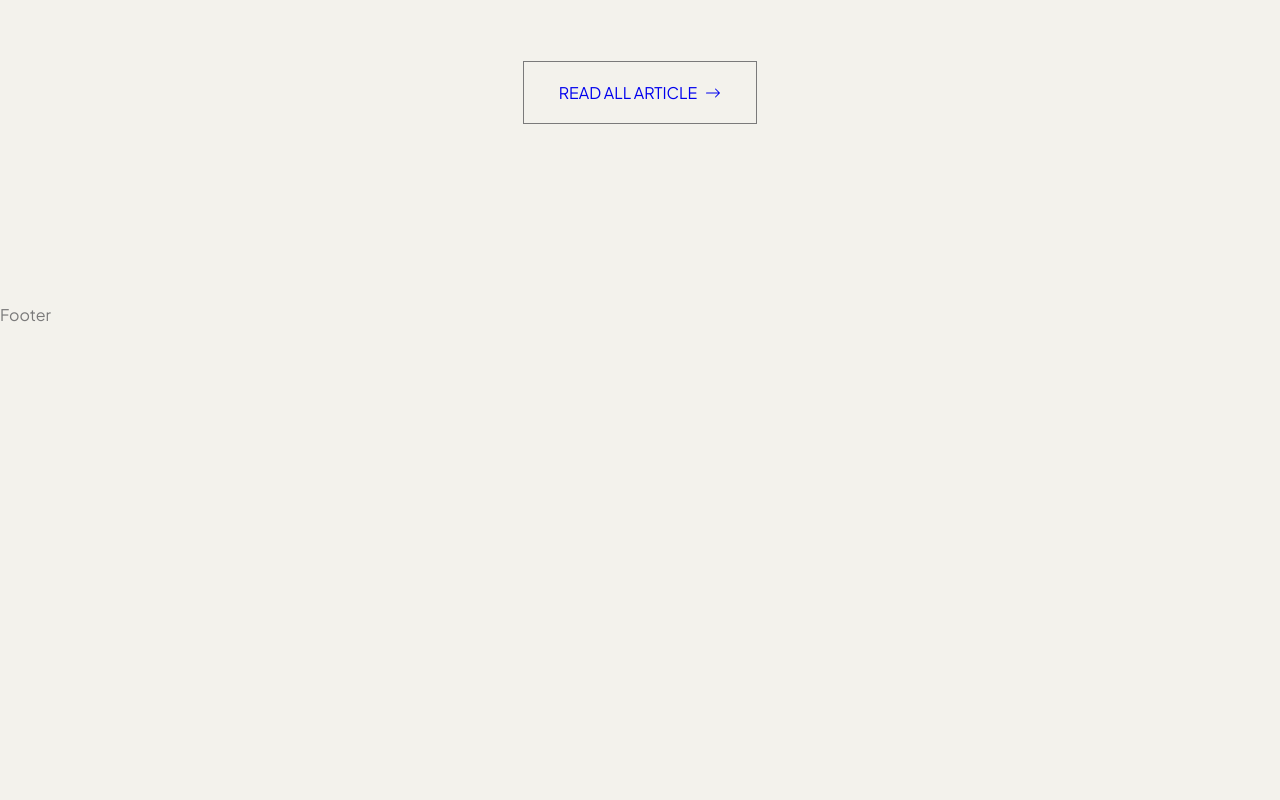
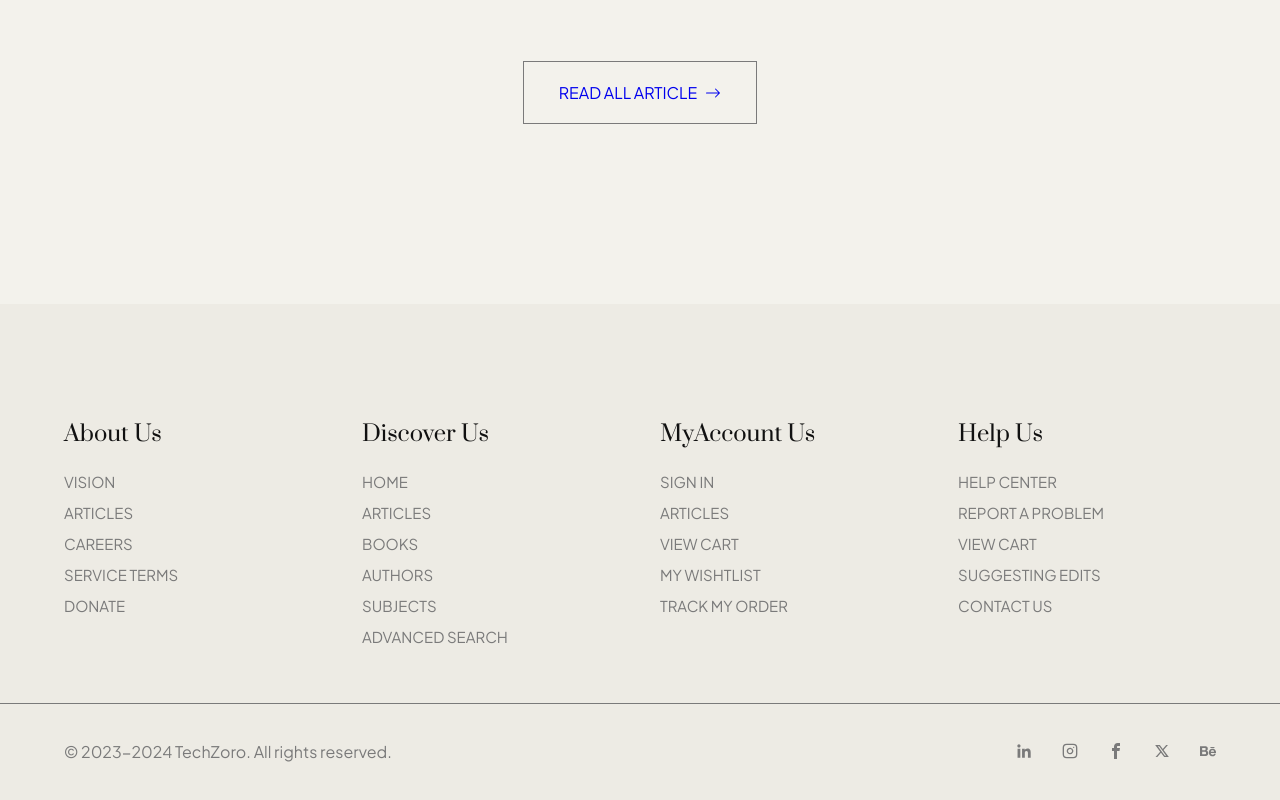
Before and after one commit to LaxmanZ/book-ecommerce-reactjs, a React (Vite) app: page / in a window 1280 px wide. Shown: the part 6361-7161 px from the top of the page. Before the commit the page ends 6686 px from the top, so only its background shows below. Built offline with nearby package versions, Linux system fonts and the light colour scheme.

Commit message:
designed the footer component

```diff
--- a/src/components/footer/Footer.jsx
+++ b/src/components/footer/Footer.jsx
@@ -1,8 +1,91 @@
+import { Link } from 'react-router-dom';
+import { FootersLinksData } from '../../data/Data';
+import './footer.css';
+
+import { ImFacebook, ImBehance } from 'react-icons/im';
+import { FiInstagram } from 'react-icons/fi';
+import { RiTwitterXLine } from 'react-icons/ri';
+import { GrLinkedinOption } from 'react-icons/gr';
 
 const Footer = () => {
   return (
-    <div>Footer</div>
-  )
-}
+    <>
+      <footer>
+        <div className="container footer-container">
+          {/* About Params  */}
+          <div>
+            <h4>About Us</h4>
+            <ul className="about-params params-links">
+              {FootersLinksData.Aboutus.map((item, id) => (
+                <li key={id}>
+                  <Link to={item.link}>{item.linkname}</Link>
+                </li>
+              ))}
+            </ul>
+          </div>
 
-export default Footer
+          {/* Discover Params  */}
+          <div>
+            <h4>Discover Us</h4>
+            <ul className="discoverParams params-links">
+              {FootersLinksData.Discover.map((item, id) => (
+                <li key={id}>
+                  <Link to={item.link}>{item.linkname}</Link>
+                </li>
+              ))}
+            </ul>
+          </div>
+
+          {/* MyAccount Params  */}
+          <div>
+            <h4>MyAccount Us</h4>
+            <ul className="myAccountParams params-links">
+              {FootersLinksData.Myaccount.map((item, id) => (
+                <li key={id}>
+                  <Link to={item.link}>{item.linkname}</Link>
+                </li>
+              ))}
+            </ul>
+          </div>
+
+          {/* Help Params  */}
+          <div>
+            <h4>Help Us</h4>
+            <ul className="helpParams params-links">
+              {FootersLinksData.Help.map((item, id) => (
+                <li key={id}>
+                  <Link to={item.link}>{item.linkname}</Link>
+                </li>
+              ))}
+            </ul>
+          </div>
+        </div>
+        <div className="footer-copyright">
+          <div className="container copyright-container">
+            <p>© 2023-2024 TechZoro. All rights reserved.</p>
+
+            <div className="footer-socials">
+              <a href="https://www.instagram.com">
+                <GrLinkedinOption />
+              </a>
+              <a href="https://www.instagram.com">
+                <FiInstagram />
+              </a>
+              <a href="https://www.facebook.com">
+                <ImFacebook />
+              </a>
+              <a href="https://www.twitter.com">
+                <RiTwitterXLine />
+              </a>
+              <a href="https://www.twitter.com">
+                <ImBehance />
+              </a>
+            </div>
+          </div>
+        </div>
+      </footer>
+    </>
+  );
+};
+
+export default Footer;
--- a/src/components/footer/footer.css
+++ b/src/components/footer/footer.css
@@ -0,0 +1,75 @@
+footer {
+  padding-top: 115px;
+  background: var(--color-bg-2);
+}
+
+.footer-container {
+  display: grid;
+  grid-template-columns: repeat(4, 1fr);
+  gap: 40px;
+}
+
+.footer-container h4 {
+  margin-bottom: 22px;
+}
+
+.params-links li {
+  margin-top: 10px;
+}
+
+.params-links li a {
+  color: var(--color-dark);
+  text-transform: uppercase;
+  font-size: 15px;
+  transition: var(--transition);
+}
+
+.params-links li a:hover {
+  color: var(--color-primary);
+}
+
+.footer-copyright {
+  padding: 30px 0;
+  margin-top: 56px;
+  border-top: 1px solid var(--color-dark);
+}
+
+.copyright-container {
+  display: flex;
+  justify-content: space-between;
+  align-items: center;
+}
+
+.footer-socials {
+  display: flex;
+  gap: 30px;
+  align-items: center;
+}
+
+.footer-socials a {
+  color: var(--color-dark);
+  transition: var(--transition);
+  font-size: 16px;
+}
+
+.footer-socials a:hover {
+  color: var(--color-primary);
+}
+
+/* Media Queries  */
+@media (max-width: 1024px) {
+  .footer-container {
+    grid-template-columns: repeat(2, 1fr);
+    text-align: center;
+  }
+}
+
+@media (max-width: 600px) {
+  .footer-container {
+    grid-template-columns: repeat(1, 1fr);
+  }
+  .copyright-container {
+    flex-direction: column;
+    gap: 30px;
+  }
+}
```
